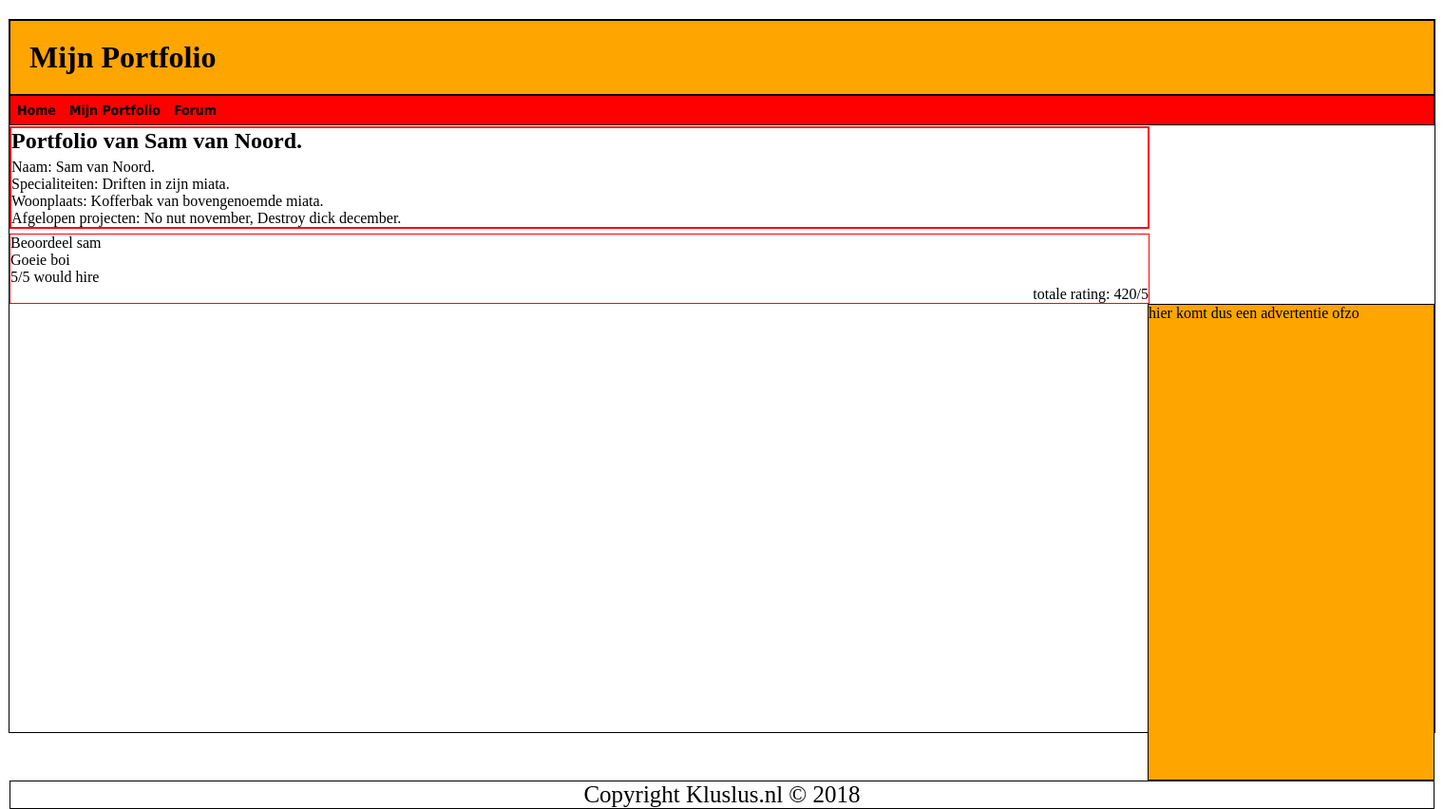
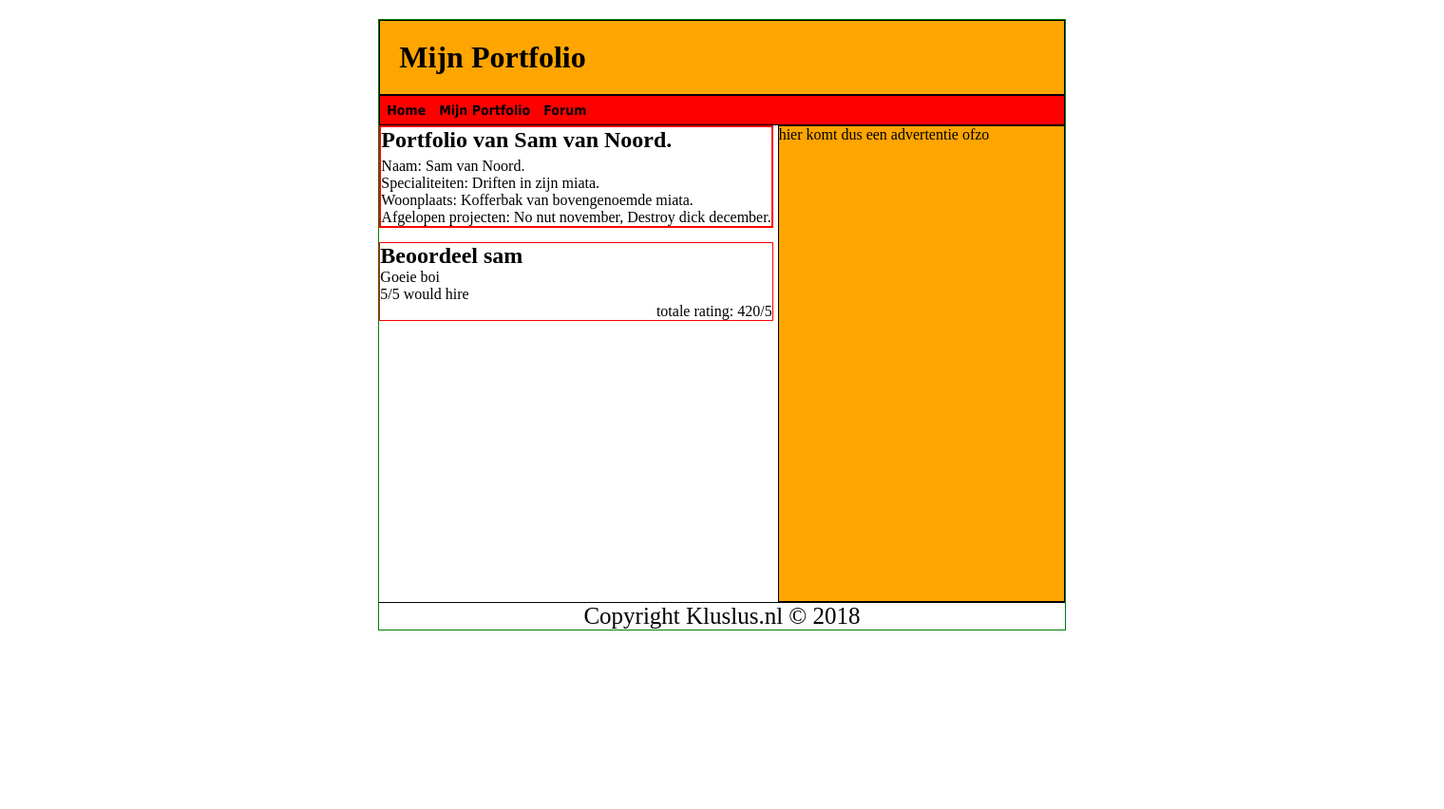
Before and after one commit to slvn99/Kluslus.nl, a PHP site: page /portfolio.html in a window 1520 px wide. Shown: the whole page at 95% size. After the commit the page ends 664 px from the top, so only its background shows below. Run offline with PHP 8.4, Linux system fonts and the light colour scheme.

Commit message:
flexboxes

```diff
--- a/Website shit/portfolio.css
+++ b/Website shit/portfolio.css
@@ -10,15 +10,27 @@ header, section, footer, aside, article, nav{
 
 body{
 	text-align:center;
+	display: flex;
+	justify-content: center;
+	flex-direction: column;
+	flex 1;
+	width: 100%;
+}
+article{
+	margin-bottom:15px;
 }
 
 #wrapper{
-	border: 1px solid black;
-	width: 1500px;
-	height: 750px;
+	border: 1px solid green;
+
+	display:flex;
+	flex:1 1 auto;
 	margin: 20px auto;
 	text-align:left;
+	flex-direction: column;
+	max-width: 1000px;
 }
+
 
 #top_header{
 	background:orange;
@@ -38,41 +50,43 @@ body{
 	padding:7px;
 	font:bold 14px Tahoma;
 }
+#updatingnews{
+	display:flex;
+	flex-direction:row;
+	flex: 1 1 auto;
+
+}
+
 
 #mainsection{
 
-	float left;
-	width:50px;
+	flex: 1 1 auto;
+
 
 }
 
 #portfolio{
 	display:block;
-	width: 1200px;
+
 }
 
 
 
 #info{
-	margin-top: 1px;
+
 	border: 2px solid red;
 }
 #naamportfolio{
 	margin-bottom: 5px;
 }
-#mainfooter{
 
-	font: 25px bold Tahoma;
-	clear:both;
-	text-align: center;
-	border:1px solid black;
 
-}
 
 #sidebar{
 	float:right;
 	background-color:orange;
 	border:solid black 1px;
+	margin-left: 5px;
 	width: 300px;
 	height: 500px;
 }
@@ -85,9 +99,18 @@ body{
 
 }
 #oordeelgebruiker{
-	width: 200px;
+
 }
 #totalrating{
 	text-align:right;
 
 }
+
+
+#mainfooter{
+
+	font: 25px bold Tahoma;
+	clear:both;
+	text-align: center;
+	border-top:1px solid black;
+}
--- a/Website shit/portfolio.html
+++ b/Website shit/portfolio.html
@@ -17,7 +17,7 @@
 			<li>Home</li><li>Mijn Portfolio</li><li>Forum</li>
 	    </ul>
 	</NAV>
-
+    <DIV ID="updatingnews">
 	<SECTION name = "mainsection">
 		<ARTICLE ID = "portfolio">
 			<HEADER ID = "info">
@@ -30,12 +30,15 @@
 			<p>Afgelopen projecten: No nut november, Destroy dick december.</p>
 			</HEADER>
 
-			<FOOTER ID= "beoordeling">
-			<p ID ="beoordeeltext">Beoordeel sam</p>
+		</ARTICLE>
+
+		<ARTICLE ID ="beoordeling">
+			<HEADER ID= "beoordelingheader">
+			<h2 ID ="beoordeeltext">Beoordeel sam</h2>
 			<p ID= "oordeelgebruiker">Goeie boi</p>
 			<p ID="oordeelgebruiker">5/5 would hire</p>
 			<p ID="totalrating">totale rating: 420/5</p>
-			</FOOTER>
+			</HEADER>
 		</ARTICLE>
 
 	</SECTION>
@@ -43,7 +46,7 @@
 	<ASIDE ID= "sidebar">
 	<p>hier komt dus een advertentie ofzo</p>
 	</ASIDE>
-
+    </DIv>
 	<FOOTER id="mainfooter">
 		Copyright Kluslus.nl © 2018
 	</FOOTER>
```
